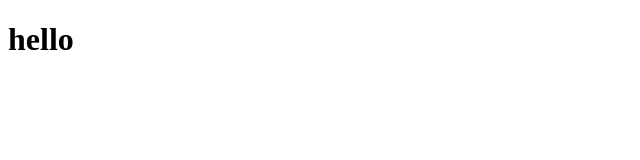
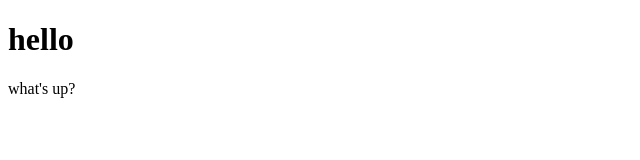
Before and after one commit to hafizsameed/something, a plain HTML site: page smae.html in a window 1280 px wide. Shown: the full height of the page, 0-640 px from the left. Drawn offline with Linux system fonts and the light colour scheme.

Commit message:
added a paragraph

```diff
--- a/smae.html
+++ b/smae.html
@@ -10,5 +10,9 @@
     <h1>
         hello
     </h1>
+    <div>
+        <p>what's up?
+        </p>
+    </div>
 </body>
 </html>
```
